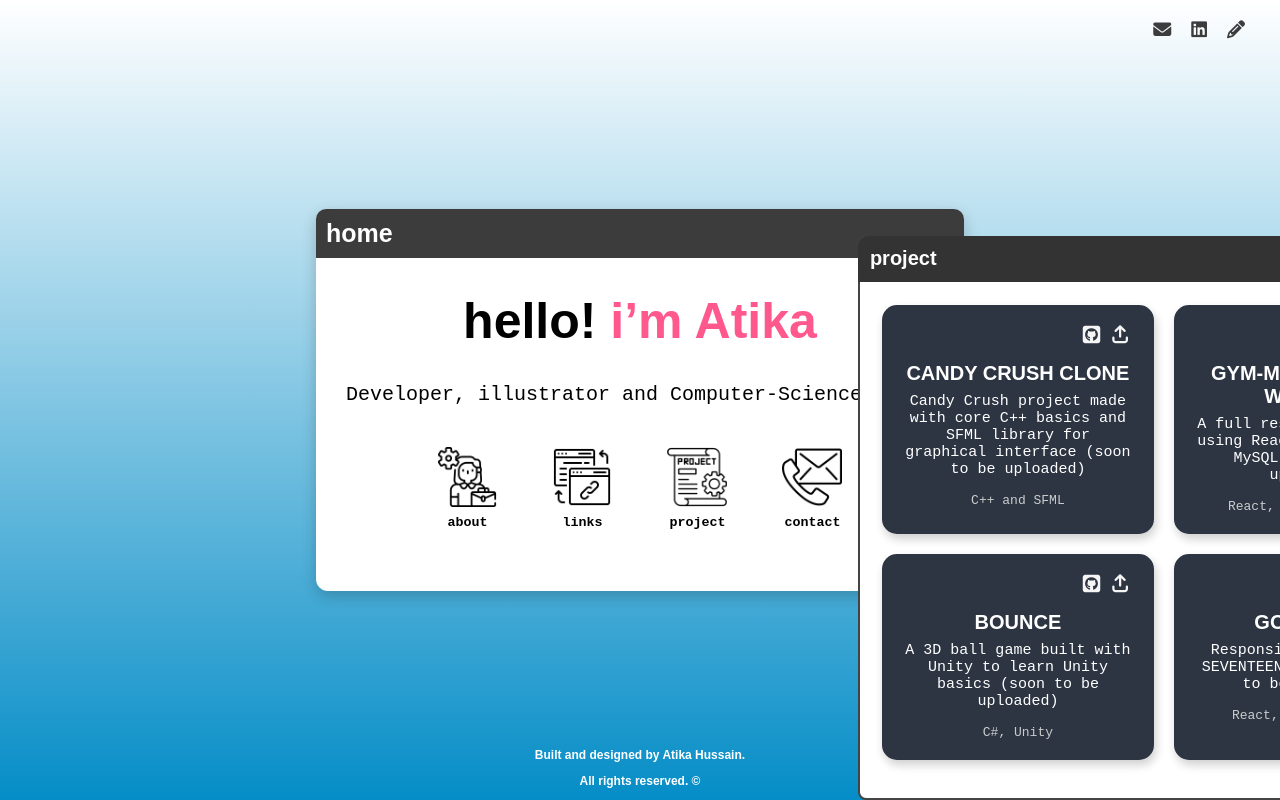
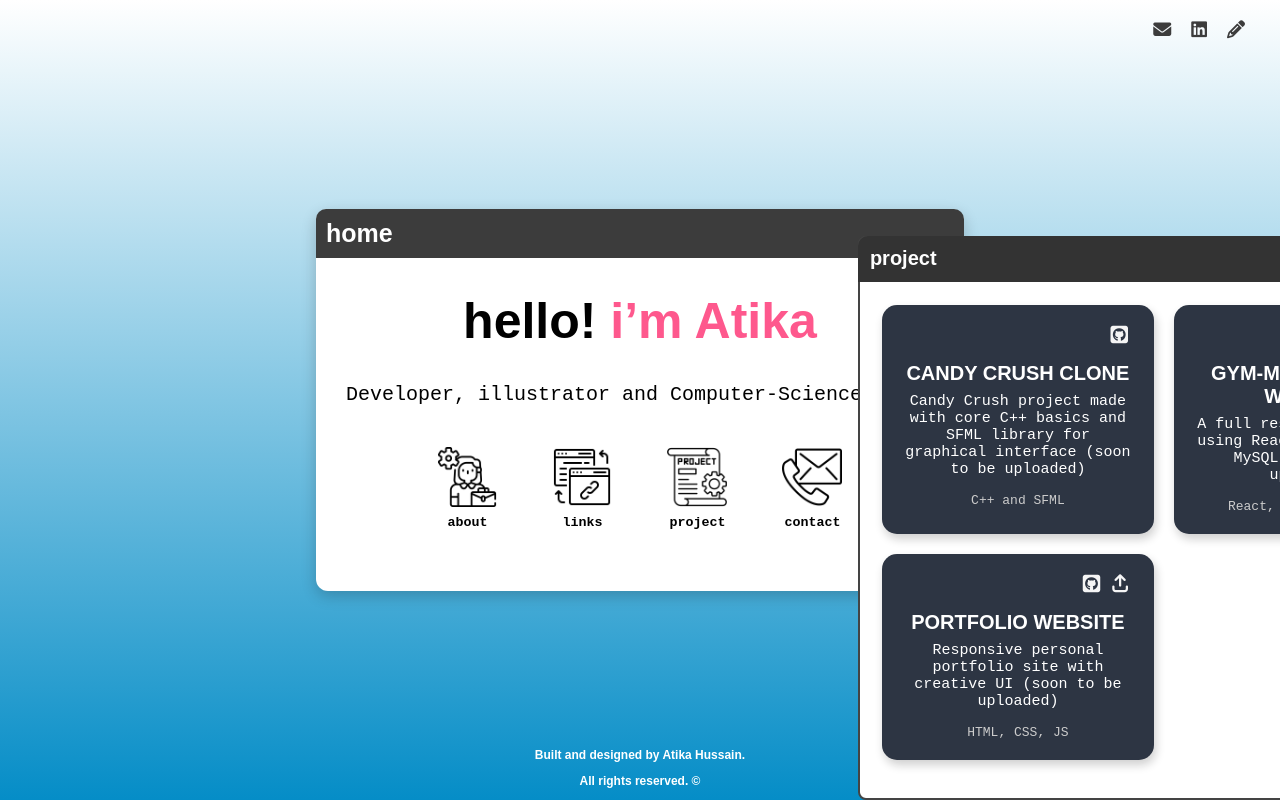
Before and after one commit to atikaahussain/portfolio-web, a React (Create React App) app: page / in a window 1280 px wide. Both pictures are taken after a click on the button "project". Built offline with nearby package versions, Linux system fonts and the light colour scheme.

Commit message:
project cards

```diff
--- a/src/components/projects.js
+++ b/src/components/projects.js
@@ -7,42 +7,42 @@ const projects = [
     description: "Candy Crush project made with core C++ basics and SFML library for graphical interface (soon to be uploaded)",
     tech: "C++ and SFML",
      github: "https://github.com/atikaahussain/candy-crush-clone",
-    demo: "https://github.com/atikaahussain/candy-crush-clone" // leave blank if no live demo
+    demo: ""
   },
   {
     title: "GYM-MANAGEMENT WEBSITE",
     description: "A full responsive web app using React, Node.js, and MySQL (soon to be uploaded)",
     tech: "React, Node.js, MySQL",
      github: "https://github.com/atikaahussain/candy-crush-clone",
-    demo: "https://github.com/atikaahussain/candy-crush-clone" // leave blank if no live demo
+    demo: "https://github.com/atikaahussain/candy-crush-clone"
   },
   {
     title: "FLAPPY BIRD CLONE",
-    description: "A Flappy Bird clone made in x86 Assembly on 80x25 interface (soon to be uploaded)",
+    description: "A Flappy Bird clone made in x86 Assembly on 80x25 interface",
     tech: "x86 Assembly (80x25)",
-     github: "https://github.com/atikaahussain/candy-crush-clone",
-    demo: "https://github.com/atikaahussain/candy-crush-clone" // leave blank if no live demo
+     github: "https://github.com/atikaahussain/Flappy-Bird",
+    demo: ""
   },
-  {
-    title: "BOUNCE",
-    description: "A 3D ball game built with Unity to learn Unity basics (soon to be uploaded)",
-    tech: "C#, Unity",
-     github: "https://github.com/atikaahussain/candy-crush-clone",
-    demo: "https://github.com/atikaahussain/candy-crush-clone" // leave blank if no live demo
-  },
-  {
-    title: "GOING SVT",
-    description: "Responsive fan app for SEVENTEEN boy band (soon to be uploaded)",
-    tech: "React, HTML, CSS, JS",
-     github: "https://github.com/atikaahussain/candy-crush-clone",
-    demo: "https://github.com/atikaahussain/candy-crush-clone" // leave blank if no live demo
-  },
+  // {
+  //   title: "BOUNCE",
+  //   description: "A 3D ball game built with Unity to learn Unity basics (soon to be uploaded)",
+  //   tech: "C#, Unity",
+  //    github: "https://github.com/atikaahussain/candy-crush-clone",
+  //   demo: "https://github.com/atikaahussain/candy-crush-clone"
+  // },
+  // {
+  //   title: "GOING SVT",
+  //   description: "Responsive fan app for SEVENTEEN boy band (soon to be uploaded)",
+  //   tech: "React, HTML, CSS, JS",
+  //    github: "https://github.com/atikaahussain/candy-crush-clone",
+  //   demo: "https://github.com/atikaahussain/candy-crush-clone"
+  // },
   {
     title: "PORTFOLIO WEBSITE",
     description: "Responsive personal portfolio site with creative UI (soon to be uploaded)",
     tech: "HTML, CSS, JS",
-     github: "https://github.com/atikaahussain/candy-crush-clone",
-    demo: "https://github.com/atikaahussain/candy-crush-clone" // leave blank if no live demo
+     github: "https://github.com/atikaahussain/portfolio-web",
+    demo: "atikadesktop.vercel.app"
   }
 ];
 
```
